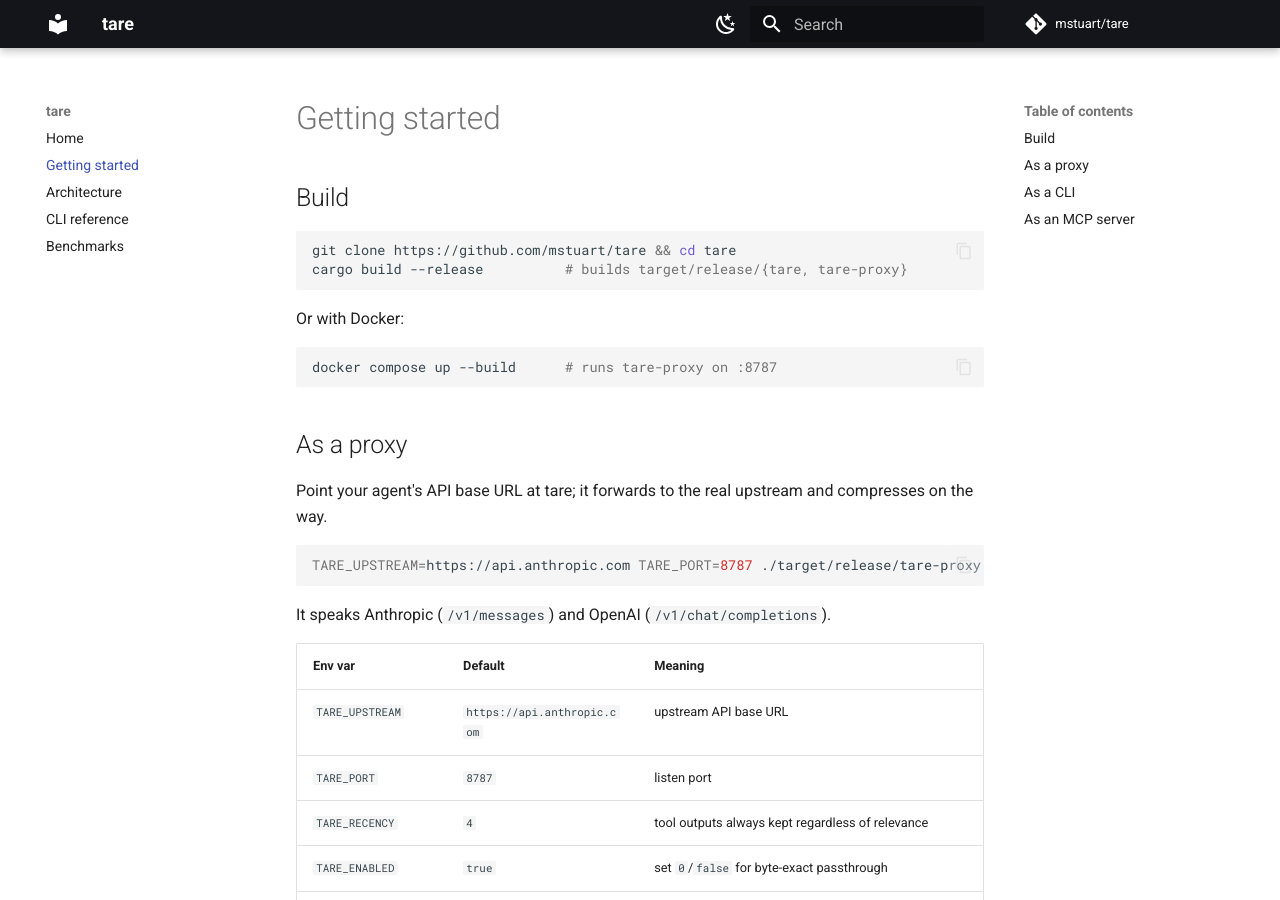
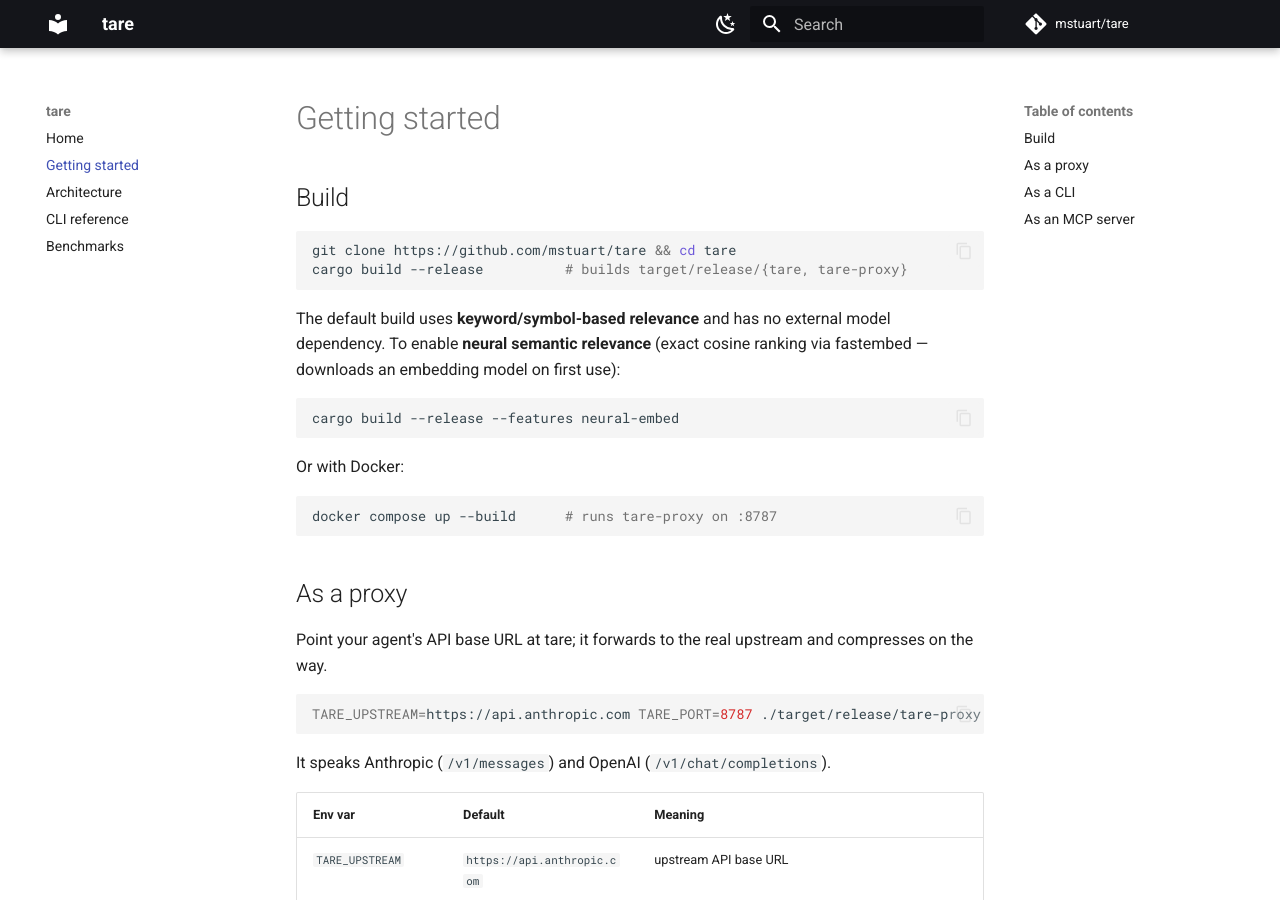
Before and after one commit to mstuart/tare, an MkDocs documentation site: the page built from docs/getting-started.md, in a window 1280 px wide and 900 px high. Built offline with MkDocs 1.6.1 and Material for MkDocs 9.7.7, drawn with Linux system fonts in a browser that asks for light colours; comment, search, counter and statistics services are not loaded.

Commit message:
docs: clarify keyword-default vs neural-opt-in relevance

````diff
--- a/docs/getting-started.md
+++ b/docs/getting-started.md
@@ -5,6 +5,14 @@
 ```bash
 git clone https://github.com/mstuart/tare && cd tare
 cargo build --release          # builds target/release/{tare, tare-proxy}
+```
+
+The default build uses **keyword/symbol-based relevance** and has no external model dependency.
+To enable **neural semantic relevance** (exact cosine ranking via fastembed — downloads an
+embedding model on first use):
+
+```bash
+cargo build --release --features neural-embed
 ```
 
 Or with Docker:
````
Also changed, not shown: README.md (+16 -2 lines), docs/architecture.md (+14 -1 lines).
